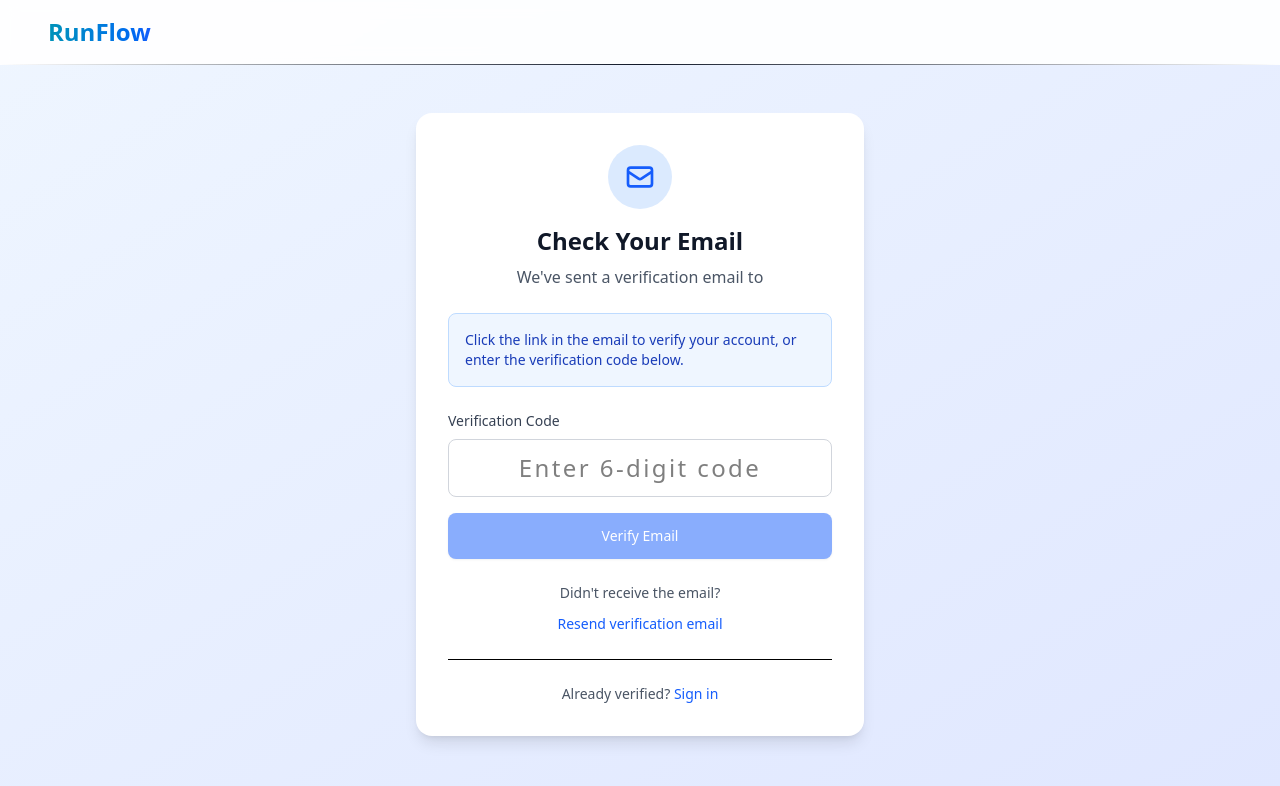
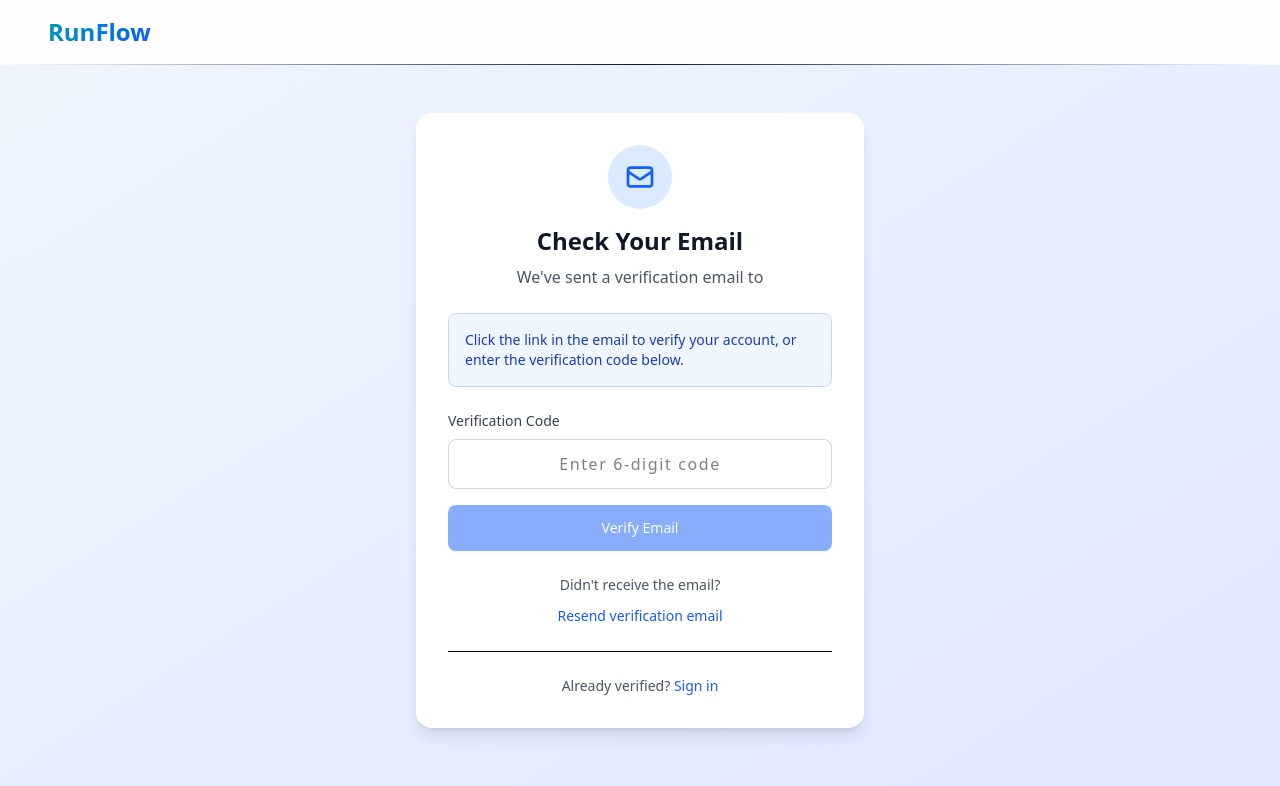
Before and after one commit to otaviojacobi/runflow, a Next.js app in the folder apps/web/: page /en/verify-email in a window 1280 px wide. Shown: the top 786 px of the page. Built offline with nearby package versions, Linux system fonts and the light colour scheme.

Commit message:
feat: improve auth workflows

```diff
--- a/apps/web/app/[locale]/invite/[token]/page.tsx
+++ b/apps/web/app/[locale]/invite/[token]/page.tsx
@@ -2,7 +2,7 @@
 
 import { useState, useEffect } from 'react'
 import { useRouter } from 'next/navigation'
-import { useTranslations } from 'next-intl'
+import { useTranslations, useLocale } from 'next-intl'
 import { Link } from '@/i18n/routing'
 import { createClient } from '@/lib/supabase/client'
 import { Card, CardContent, CardDescription, CardFooter, CardHeader, CardTitle } from '@/components/ui/card'
@@ -11,6 +11,7 @@ import { Badge } from '@/components/ui/badge'
 import { Avatar, AvatarFallback } from '@/components/ui/avatar'
 import { Flag, UserPlus, Clock, AlertCircle, CheckCircle, Mail } from 'lucide-react'
 import { formatDistanceToNow } from 'date-fns'
+import { enUS, ptBR } from 'date-fns/locale'
 
 interface InviteData {
   invite: {
@@ -39,6 +40,8 @@ export default function InvitePage({ params }: { params: Promise<{ token: string
   const router = useRouter()
   const t = useTranslations('Organizations')
   const tAuth = useTranslations('Auth.login')
+  const locale = useLocale()
+  const dateLocale = locale === 'pt' ? ptBR : enUS
   const [token, setToken] = useState<string | null>(null)
   const [inviteData, setInviteData] = useState<InviteData | null>(null)
   const [error, setError] = useState<string | null>(null)
@@ -291,7 +294,7 @@ export default function InvitePage({ params }: { params: Promise<{ token: string
               <div className="flex items-center gap-2">
                 <Clock className="h-4 w-4" />
                 <span>
-                  {t('expiresIn')} {inviteData?.invite.expiresAt && formatDistanceToNow(new Date(inviteData.invite.expiresAt), { addSuffix: true })}
+                  {t('expiresIn')} {inviteData?.invite.expiresAt && formatDistanceToNow(new Date(inviteData.invite.expiresAt), { addSuffix: true, locale: dateLocale })}
                 </span>
               </div>
             </div>
@@ -320,16 +323,16 @@ export default function InvitePage({ params }: { params: Promise<{ token: string
                 <div className="flex gap-2 w-full">
                   <Button
                     className="flex-1"
-                    onClick={() => router.push(`/login?redirect=/invite/${token}&email=${encodeURIComponent(inviteEmail)}`)}
+                    onClick={() => router.push(`/register?redirect=/invite/${token}&email=${encodeURIComponent(inviteEmail)}`)}
                   >
-                    {tAuth('submitButton')}
+                    {t('InvitePage.createAccount')}
                   </Button>
                   <Button
                     variant="outline"
                     className="flex-1"
-                    onClick={() => router.push(`/register?redirect=/invite/${token}&email=${encodeURIComponent(inviteEmail)}`)}
+                    onClick={() => router.push(`/login?redirect=/invite/${token}&email=${encodeURIComponent(inviteEmail)}`)}
                   >
-                    {t('InvitePage.createAccount')}
+                    {tAuth('submitButton')}
                   </Button>
                 </div>
               </>
--- a/apps/web/app/[locale]/verify-email/page.tsx
+++ b/apps/web/app/[locale]/verify-email/page.tsx
@@ -163,7 +163,7 @@ function VerifyEmailContent() {
                 onChange={(e) => setOtp(e.target.value)}
                 placeholder={t('verificationCodePlaceholder')}
                 maxLength={6}
-                className="block w-full px-4 py-3 text-center text-2xl tracking-widest border border-gray-300 rounded-lg focus:outline-none focus:ring-2 focus:ring-blue-500 focus:border-blue-500"
+                className="block w-full px-4 py-3 text-center text-base tracking-widest border border-gray-300 rounded-lg focus:outline-none focus:ring-2 focus:ring-blue-500 focus:border-blue-500"
               />
             </div>
 
```
